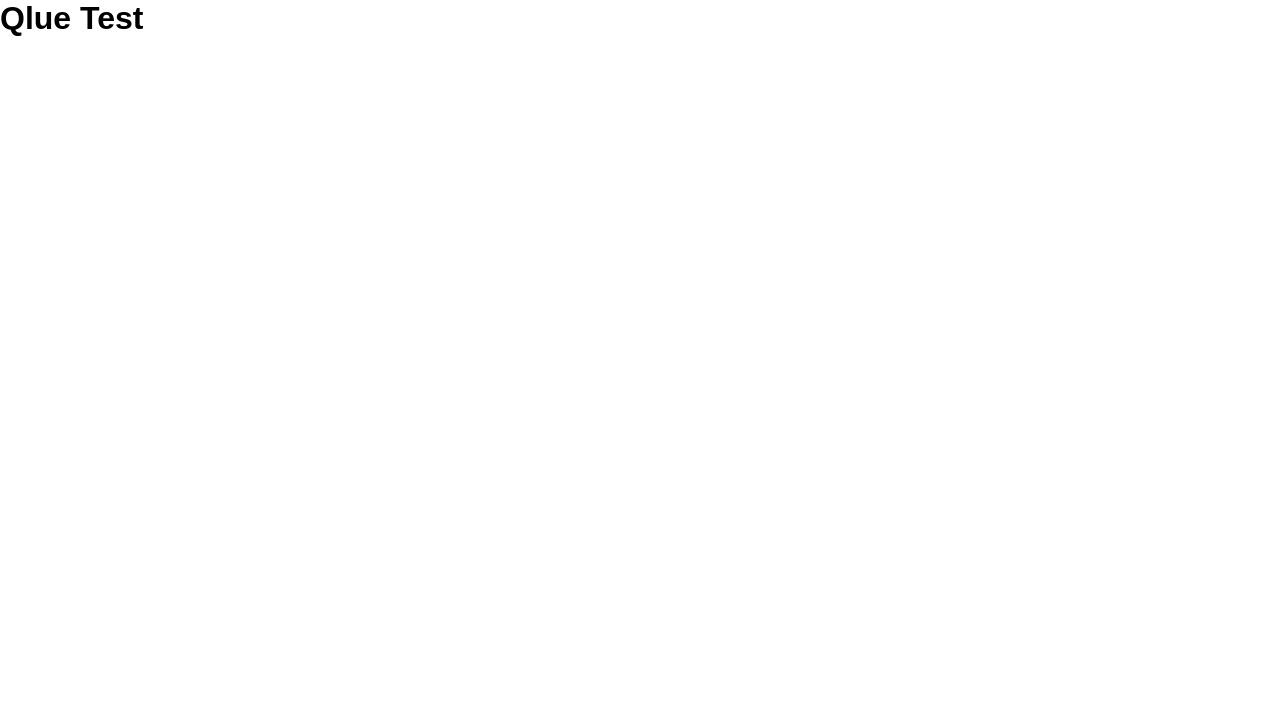
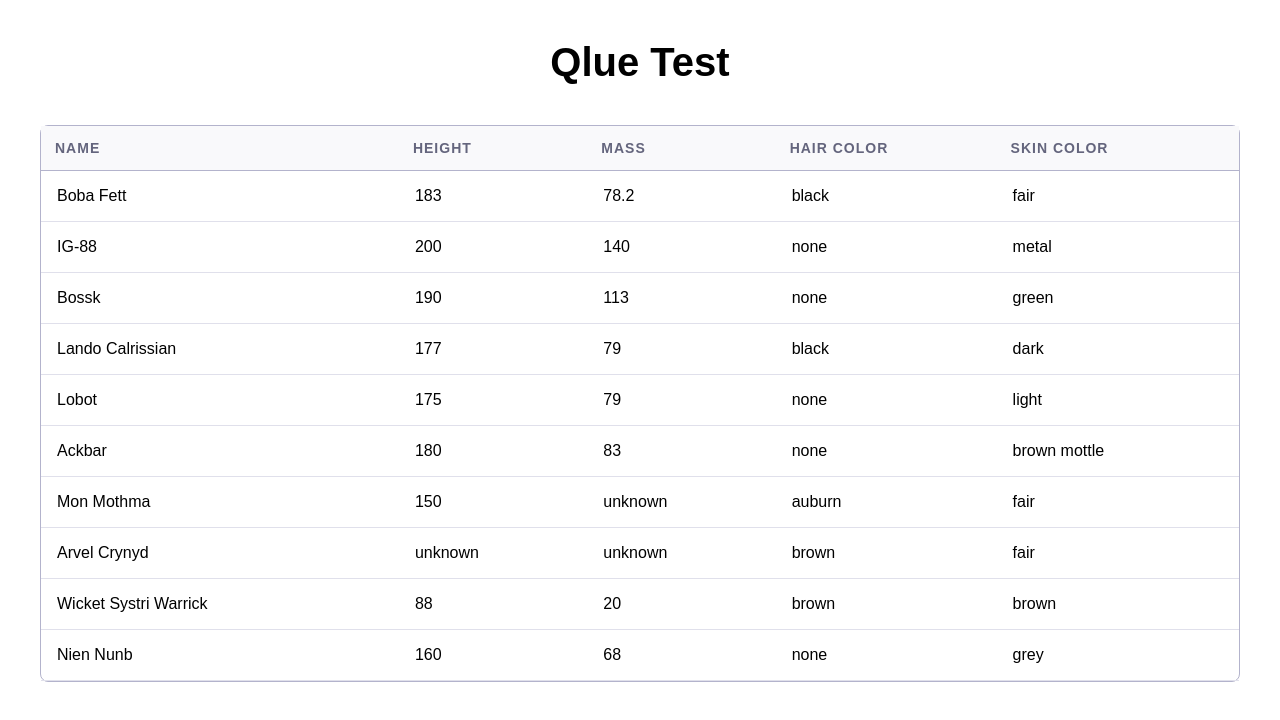
Before and after one commit to yoga-au/qlue-frontend-test, a React (Create React App) app: page / in a window 1280 px wide. Shown: the top 720 px of the page. Built offline with nearby package versions, Linux system fonts and the light colour scheme.

Commit message:
Add: Table with dummy data and basic styling

```diff
--- a/package.json
+++ b/package.json
@@ -10,6 +10,7 @@
     "@types/node": "^12.0.0",
     "@types/react": "^17.0.0",
     "@types/react-dom": "^17.0.0",
+    "@types/styled-components": "^5.1.15",
     "axios": "^0.23.0",
     "react": "^17.0.2",
     "react-dom": "^17.0.2",
--- a/src/App.tsx
+++ b/src/App.tsx
@@ -1,8 +1,27 @@
+import styled from "styled-components";
+
+// component import
+import Table from "./components/Table";
+
 function App() {
+  const Container = styled.div`
+    max-width: 1200px;
+    margin: 0 auto;
+  `;
+
+  const Title = styled.h1`
+    text-align: center;
+    font-size: 2.5rem;
+    margin-block: 1em;
+  `;
+
   return (
-    <div>
-      <h1>Qlue Test</h1>
-    </div>
+    <>
+      <Container>
+        <Title>Qlue Test</Title>
+        <Table />
+      </Container>
+    </>
   );
 }
 
--- /dev/null
+++ b/src/components/Table.tsx
@@ -0,0 +1,248 @@
+import styled from "styled-components";
+
+const Table = () => {
+  const Table = styled.table`
+    width: 100%;
+    border: 1px solid hsl(240, 20%, 75%);
+    border-radius: 8px;
+  `;
+
+  const TableHeadContainer = styled.thead`
+    text-align: left;
+    background-color: hsl(240, 20%, 98%);
+  `;
+
+  const TableHead = styled.th`
+    padding-block: 1em;
+    padding-left: 1em;
+    font-weight: 700;
+    font-size: 0.875em;
+    letter-spacing: 1px;
+    color: hsl(237.5, 11%, 44%);
+    border-bottom: 1px solid hsl(240, 20%, 75%);
+  `;
+
+  const TableData = styled.td`
+    padding: 1em;
+    border-bottom: 1px solid hsl(240, 20%, 90%);
+  `;
+
+  const dummy = [
+    {
+      name: "Boba Fett",
+      height: "183",
+      mass: "78.2",
+      hair_color: "black",
+      skin_color: "fair",
+      eye_color: "brown",
+      birth_year: "31.5BBY",
+      gender: "male",
+      homeworld: "https://swapi.dev/api/planets/10/",
+      films: [
+        "https://swapi.dev/api/films/2/",
+        "https://swapi.dev/api/films/3/",
+        "https://swapi.dev/api/films/5/",
+      ],
+      species: [],
+      vehicles: [],
+      starships: ["https://swapi.dev/api/starships/21/"],
+      created: "2014-12-15T12:49:32.457000Z",
+      edited: "2014-12-20T21:17:50.349000Z",
+      url: "https://swapi.dev/api/people/22/",
+    },
+    {
+      name: "IG-88",
+      height: "200",
+      mass: "140",
+      hair_color: "none",
+      skin_color: "metal",
+      eye_color: "red",
+      birth_year: "15BBY",
+      gender: "none",
+      homeworld: "https://swapi.dev/api/planets/28/",
+      films: ["https://swapi.dev/api/films/2/"],
+      species: ["https://swapi.dev/api/species/2/"],
+      vehicles: [],
+      starships: [],
+      created: "2014-12-15T12:51:10.076000Z",
+      edited: "2014-12-20T21:17:50.351000Z",
+      url: "https://swapi.dev/api/people/23/",
+    },
+    {
+      name: "Bossk",
+      height: "190",
+      mass: "113",
+      hair_color: "none",
+      skin_color: "green",
+      eye_color: "red",
+      birth_year: "53BBY",
+      gender: "male",
+      homeworld: "https://swapi.dev/api/planets/29/",
+      films: ["https://swapi.dev/api/films/2/"],
+      species: ["https://swapi.dev/api/species/7/"],
+      vehicles: [],
+      starships: [],
+      created: "2014-12-15T12:53:49.297000Z",
+      edited: "2014-12-20T21:17:50.355000Z",
+      url: "https://swapi.dev/api/people/24/",
+    },
+    {
+      name: "Lando Calrissian",
+      height: "177",
+      mass: "79",
+      hair_color: "black",
+      skin_color: "dark",
+      eye_color: "brown",
+      birth_year: "31BBY",
+      gender: "male",
+      homeworld: "https://swapi.dev/api/planets/30/",
+      films: [
+        "https://swapi.dev/api/films/2/",
+        "https://swapi.dev/api/films/3/",
+      ],
+      species: [],
+      vehicles: [],
+      starships: ["https://swapi.dev/api/starships/10/"],
+      created: "2014-12-15T12:56:32.683000Z",
+      edited: "2014-12-20T21:17:50.357000Z",
+      url: "https://swapi.dev/api/people/25/",
+    },
+    {
+      name: "Lobot",
+      height: "175",
+      mass: "79",
+      hair_color: "none",
+      skin_color: "light",
+      eye_color: "blue",
+      birth_year: "37BBY",
+      gender: "male",
+      homeworld: "https://swapi.dev/api/planets/6/",
+      films: ["https://swapi.dev/api/films/2/"],
+      species: [],
+      vehicles: [],
+      starships: [],
+      created: "2014-12-15T13:01:57.178000Z",
+      edited: "2014-12-20T21:17:50.359000Z",
+      url: "https://swapi.dev/api/people/26/",
+    },
+    {
+      name: "Ackbar",
+      height: "180",
+      mass: "83",
+      hair_color: "none",
+      skin_color: "brown mottle",
+      eye_color: "orange",
+      birth_year: "41BBY",
+      gender: "male",
+      homeworld: "https://swapi.dev/api/planets/31/",
+      films: ["https://swapi.dev/api/films/3/"],
+      species: ["https://swapi.dev/api/species/8/"],
+      vehicles: [],
+      starships: [],
+      created: "2014-12-18T11:07:50.584000Z",
+      edited: "2014-12-20T21:17:50.362000Z",
+      url: "https://swapi.dev/api/people/27/",
+    },
+    {
+      name: "Mon Mothma",
+      height: "150",
+      mass: "unknown",
+      hair_color: "auburn",
+      skin_color: "fair",
+      eye_color: "blue",
+      birth_year: "48BBY",
+      gender: "female",
+      homeworld: "https://swapi.dev/api/planets/32/",
+      films: ["https://swapi.dev/api/films/3/"],
+      species: [],
+      vehicles: [],
+      starships: [],
+      created: "2014-12-18T11:12:38.895000Z",
+      edited: "2014-12-20T21:17:50.364000Z",
+      url: "https://swapi.dev/api/people/28/",
+    },
+    {
+      name: "Arvel Crynyd",
+      height: "unknown",
+      mass: "unknown",
+      hair_color: "brown",
+      skin_color: "fair",
+      eye_color: "brown",
+      birth_year: "unknown",
+      gender: "male",
+      homeworld: "https://swapi.dev/api/planets/28/",
+      films: ["https://swapi.dev/api/films/3/"],
+      species: [],
+      vehicles: [],
+      starships: ["https://swapi.dev/api/starships/28/"],
+      created: "2014-12-18T11:16:33.020000Z",
+      edited: "2014-12-20T21:17:50.367000Z",
+      url: "https://swapi.dev/api/people/29/",
+    },
+    {
+      name: "Wicket Systri Warrick",
+      height: "88",
+      mass: "20",
+      hair_color: "brown",
+      skin_color: "brown",
+      eye_color: "brown",
+      birth_year: "8BBY",
+      gender: "male",
+      homeworld: "https://swapi.dev/api/planets/7/",
+      films: ["https://swapi.dev/api/films/3/"],
+      species: ["https://swapi.dev/api/species/9/"],
+      vehicles: [],
+      starships: [],
+      created: "2014-12-18T11:21:58.954000Z",
+      edited: "2014-12-20T21:17:50.369000Z",
+      url: "https://swapi.dev/api/people/30/",
+    },
+    {
+      name: "Nien Nunb",
+      height: "160",
+      mass: "68",
+      hair_color: "none",
+      skin_color: "grey",
+      eye_color: "black",
+      birth_year: "unknown",
+      gender: "male",
+      homeworld: "https://swapi.dev/api/planets/33/",
+      films: ["https://swapi.dev/api/films/3/"],
+      species: ["https://swapi.dev/api/species/10/"],
+      vehicles: [],
+      starships: ["https://swapi.dev/api/starships/10/"],
+      created: "2014-12-18T11:26:18.541000Z",
+      edited: "2014-12-20T21:17:50.371000Z",
+      url: "https://swapi.dev/api/people/31/",
+    },
+  ];
+
+  const columns = ["Name", "Height", "Mass", "Hair Color", "Skin Color"];
+
+  return (
+    <Table>
+      <TableHeadContainer>
+        <tr>
+          {columns.map((col, index) => {
+            return <TableHead key={index}>{col.toUpperCase()}</TableHead>;
+          })}
+        </tr>
+      </TableHeadContainer>
+      <tbody>
+        {dummy.map((row, index) => {
+          return (
+            <tr key={index}>
+              <TableData>{row.name}</TableData>
+              <TableData>{row.height}</TableData>
+              <TableData>{row.mass}</TableData>
+              <TableData>{row.hair_color}</TableData>
+              <TableData>{row.skin_color}</TableData>
+            </tr>
+          );
+        })}
+      </tbody>
+    </Table>
+  );
+};
+
+export default Table;
--- a/src/index.css
+++ b/src/index.css
@@ -1,4 +1,6 @@
-* {
+*,
+*::after,
+*::before {
   margin: 0;
   padding: 0;
 }
@@ -6,3 +8,7 @@
 body {
   font-family: sans-serif;
 }
+
+table {
+  border-spacing: 0;
+}
```
Also changed, not shown: 1 other file (tests, documents, lock files or other folders).
